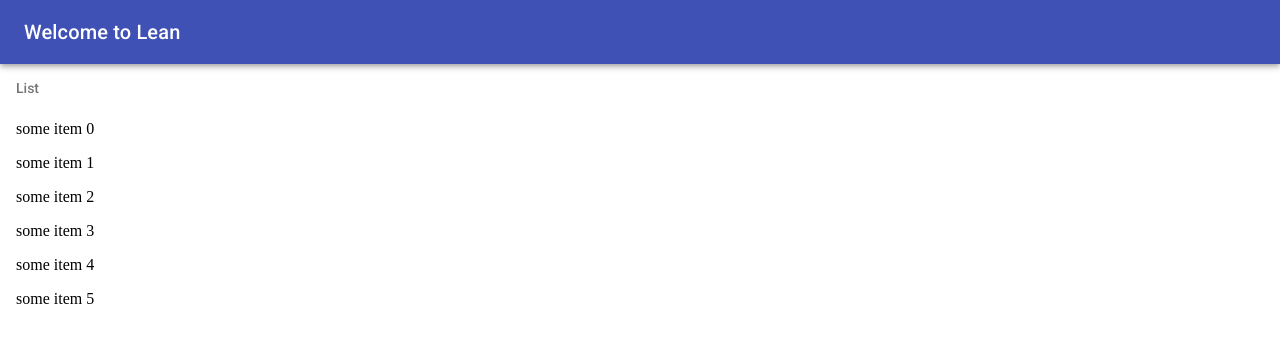
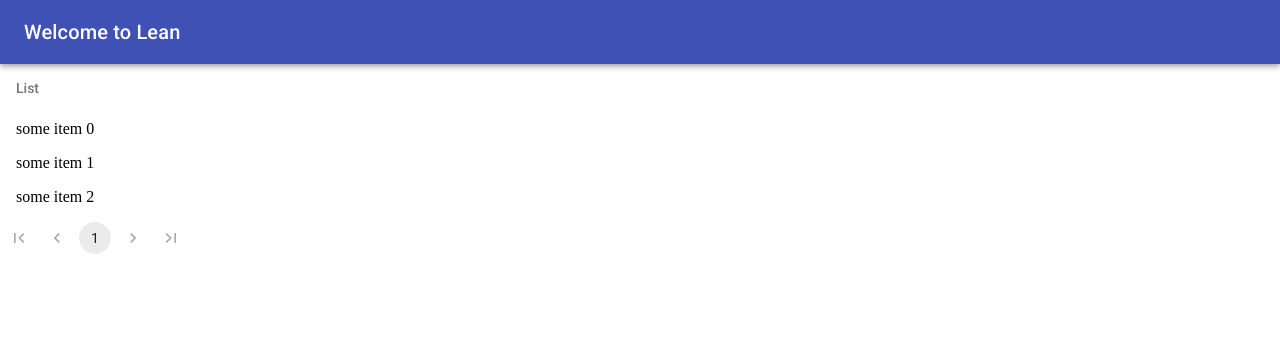
Before and after one commit to schafstelze/coding-challenge-frontend, a React (Create React App) app: page / in a window 1280 px wide. Shown: the top 342 px of the page. Built offline with nearby package versions, Linux system fonts and the light colour scheme; data requests are answered from the project's data file.

Commit message:
feat: get items

```diff
--- a/package.json
+++ b/package.json
@@ -4,6 +4,7 @@
   "private": true,
   "dependencies": {
     "@material-ui/core": "^4.11.3",
+    "@material-ui/lab": "^4.0.0-alpha.60",
     "@testing-library/jest-dom": "^5.11.4",
     "@testing-library/react": "^11.1.0",
     "@testing-library/user-event": "^12.1.10",
--- a/src/App.tsx
+++ b/src/App.tsx
@@ -1,16 +1,17 @@
 import { Component } from "react";
-import { createMuiTheme, ThemeProvider } from "@material-ui/core/styles";
+import { createTheme, ThemeProvider } from "@material-ui/core/styles";
 import { HashRouter, Route } from "react-router-dom";
 import AppBar from "@material-ui/core/AppBar";
 
 import DashboardPage from "./pages/DashboardPage";
+import DetailsPage from "./pages/DetailsPage";
 import { Toolbar, Typography } from "@material-ui/core";
 
 class App extends Component<{}> {
   render() {
     return (
       <ThemeProvider
-        theme={createMuiTheme({
+        theme={createTheme({
           spacing: 8,
         })}
       >
@@ -21,6 +22,7 @@ class App extends Component<{}> {
             </Toolbar>
           </AppBar>
           <Route exact path="/" component={DashboardPage} />
+          <Route exact path="/details/:id" component={DetailsPage} />
         </HashRouter>
       </ThemeProvider>
     );
--- /dev/null
+++ b/src/api/details.ts
@@ -0,0 +1,6 @@
+export const getDetail = async (id: string) => {
+    const url = `http://localhost:3004/details/${id}`;
+    const res = await fetch(url);
+    return res.json();
+
+}
--- /dev/null
+++ b/src/api/items.ts
@@ -0,0 +1,7 @@
+import {Item} from '../types/items';
+
+export const getItems = async (page: number): Promise<Item[]> => {
+    const url = `http://localhost:3004/items?_page=${page}&_limit=3`
+    const res = await fetch(url);
+    return res.json();
+}
--- a/src/components/List.tsx
+++ b/src/components/List.tsx
@@ -2,13 +2,14 @@ import { Component } from "react";
 import MuiList from "@material-ui/core/List";
 import ListItem from "./ListItem";
 import ListSubheader from "@material-ui/core/ListSubheader";
-
-class List extends Component<{ items: any[] }> {
+//types
+import {Item} from '../types/items';
+class List extends Component<{ items: Item[] }> {
   render() {
     const { items } = this.props;
     let itemList: JSX.Element[] = []
     items.forEach(item => {
-      itemList.push(<ListItem id={item.id} name={item.id} />)
+      itemList.push(<ListItem key={`list-item-${item.id}`} id={item.id} name={item.id} />)
     })
 
     return (
--- /dev/null
+++ b/src/components/Pagination.tsx
@@ -0,0 +1,26 @@
+import {FC} from 'react';
+import Pagination from '@material-ui/lab/Pagination';
+
+type PagintationComponentProps = {
+    totalPages: number;
+    currentPage: number;
+    handlePageChange: (page: number) => void;
+}
+
+const PagintationComponent: FC<PagintationComponentProps> = ({
+    totalPages, currentPage, handlePageChange
+}) => {
+    return (
+        <Pagination
+        count={totalPages}
+        onChange={(e, currentPage_: number) => {
+            handlePageChange(currentPage_);
+        }}
+        showFirstButton
+        showLastButton
+        page={currentPage}
+      />
+    )
+}
+
+export default PagintationComponent;
--- /dev/null
+++ b/src/hooks/useItems.tsx
@@ -0,0 +1,28 @@
+import {useState, useEffect, useCallback} from 'react';
+import {getItems} from '../api/items';
+import {Item} from '../types/items';
+
+const LIMIT = 3;
+
+const useItems = () => {
+    const [items, setItems] = useState<Item[]>([]);
+    const [page, setPage] = useState(1)
+
+    const handlePageChange = (page_: number) => {
+        setPage(page_)
+    }
+    const fetchItems = useCallback(async () => {
+        const data = await getItems(page);
+        setItems(data);
+      }, [page])
+
+    useEffect(() => {
+        fetchItems();
+    }, [page, fetchItems])
+
+    const totalPages = Math.ceil(items.length/LIMIT)
+
+    return {items, page, totalPages, handlePageChange};
+}
+
+export default useItems;
--- a/src/pages/DashboardPage.tsx
+++ b/src/pages/DashboardPage.tsx
@@ -1,36 +1,22 @@
-import { Component } from "react";
-import { RouteComponentProps, withRouter } from "react-router-dom";
+import { withRouter } from "react-router-dom";
+import useItems from '../hooks/useItems';
+import List from "../components/List";
+import Pagination from "../components/Pagination";
 
-import List from "../components/List";
 
-import DATABASE from "../db.json"
+const DashboardPage = () => {
 
-class DashboardPage extends Component<
-  RouteComponentProps & { items: any[] },
-  { items: any[] }
-> {
-  constructor(props: RouteComponentProps & { items: any[] }) {
-    super(props);
-    this.state = {
-      items: [],
-    };
-  }
-  async componentDidMount() {
-    const items = getItems();
-    this.setState({ items });
-  }
-  render() {
-    const { items } = this.state;
-    return (
-      <main>
-        <List items={items} />
-      </main>
-    );
-  }
+  const {items, page, totalPages, handlePageChange} = useItems();
+  return (
+    <main>
+      <List items={items} />
+      <Pagination
+       totalPages={totalPages}
+       currentPage={page}
+       handlePageChange={handlePageChange} />
+    </main>
+  )
+
 }
 
-const getItems = () => {
-  return DATABASE.items
-};
-
 export default withRouter(DashboardPage);
--- a/src/pages/DetailsPage.tsx
+++ b/src/pages/DetailsPage.tsx
@@ -7,13 +7,16 @@ import {
 } from "@material-ui/core";
 import { Component } from "react";
 import { RouteComponentProps, withRouter } from "react-router-dom";
-import DATABASE from "../db.json"
+import {getDetail} from '../api/details';
 
+type DetailsPageState = {
+  name: string;
+  description: string
+}
 class DetailsPage extends Component<
   RouteComponentProps<{ id: string }> & WithStyles,
-  { name: string; description: string } // this can be removed to see how he will set this component state types
+  DetailsPageState
 > {
-
   constructor(props: any) {
     super(props);
     this.state = {
@@ -23,14 +26,8 @@ class DetailsPage extends Component<
   }
 
   async componentDidMount() {
-    for (let i = 0; i < DATABASE.details.length; i++) {
-      if (this.props.match.params.id === DATABASE.details[i].id) {
-        this.setState({
-          name: DATABASE.details[i].name,
-          description: DATABASE.details[i].description
-        })
-      }
-    }
+    const {name, description} = await getDetail(this.props.match.params.id);
+    this.setState({name, description})
   }
 
   handleNameChange = () => {
@@ -39,11 +36,10 @@ class DetailsPage extends Component<
     // docs (json-server): https://github.com/typicode/json-server
   };
   render() {
+
     const { match, classes } = this.props;
 
     return (
-      // this main should be minimally adjusted to have an acceptable UI
-      // card, centered, ...?
       <main className={classes.main}>
         <Typography variant="h4">Item id: {match.params.id}</Typography>
         <TextField
@@ -62,7 +58,7 @@ class DetailsPage extends Component<
 }
 
 const styles = (theme: Theme) => ({
-  main: {},
+  main: {padding: theme.spacing(4)},
 });
 
-export default withRouter(withStyles(styles)(DetailsPage));
+export default withStyles(styles)(withRouter(DetailsPage));
--- /dev/null
+++ b/src/types/detail.ts
@@ -0,0 +1,5 @@
+export type Detail = {
+    id: string;
+    name: string;
+    description: string;
+}
--- /dev/null
+++ b/src/types/items.ts
@@ -0,0 +1,3 @@
+export type Item = {
+    id: string;
+}
```
Also changed, not shown: 1 other file (tests, documents, lock files or other folders).
